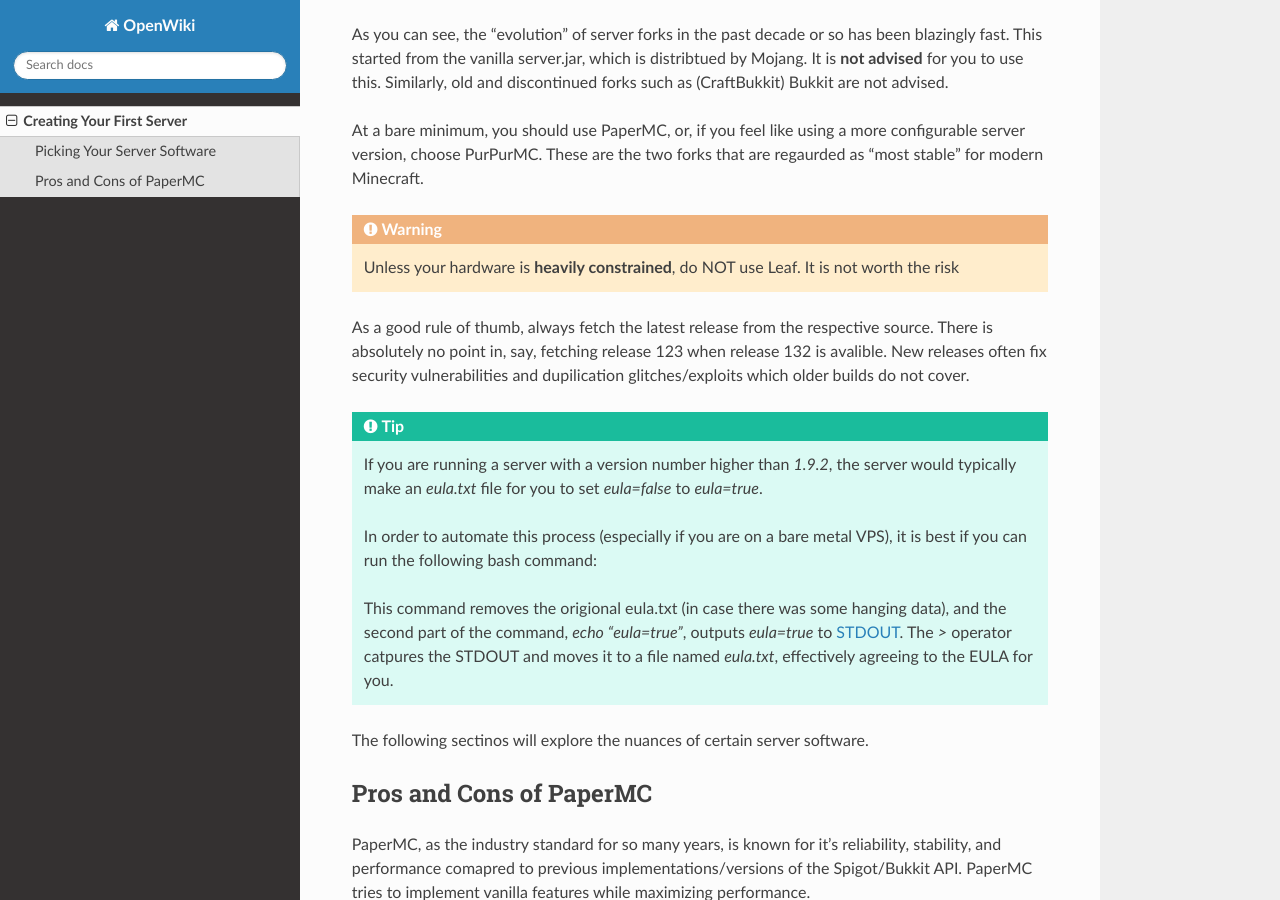
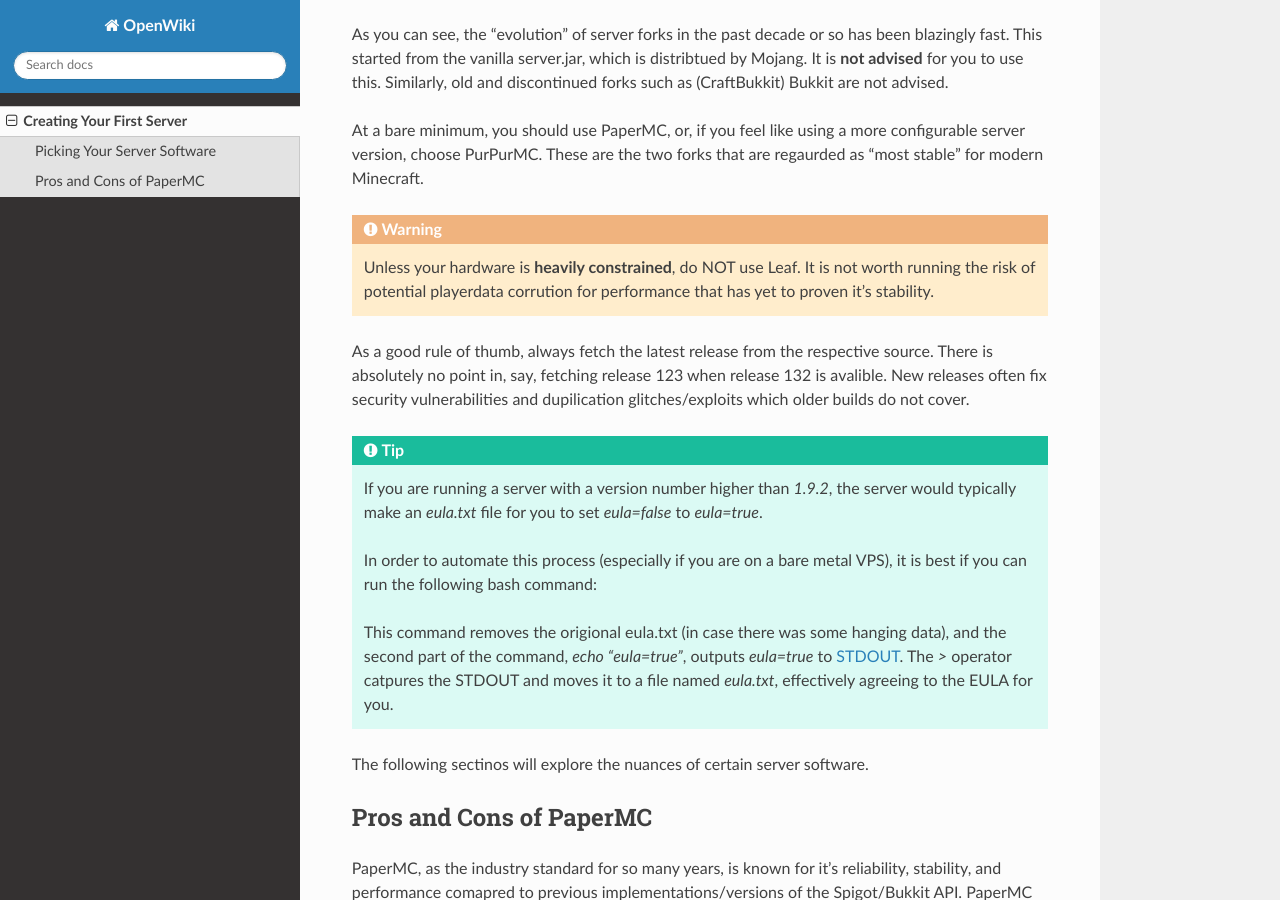
Before and after one commit to Earth1283/OpenWiki, a Sphinx documentation site: the page built from docs/source/first_server.rst, in a window 1280 px wide and 900 px high, scrolled down 1348 px. Built offline with Sphinx 7.4.7 and the Read the Docs theme 3.1.0, drawn with Linux system fonts in a browser that asks for light colours.

Commit message:
improved warning block

```diff
--- a/docs/source/first_server.rst
+++ b/docs/source/first_server.rst
@@ -57,7 +57,8 @@
 
 .. warning ::
     Unless your hardware is **heavily constrained**, do NOT use Leaf. It is
-    not worth the risk
+    not worth running the risk of potential playerdata corrution for performance that
+    has yet to proven it's stability.
 
 As a good rule of thumb, always fetch the latest release from the respective source.
 There is absolutely no point in, say, fetching release 123 when release 132 is avalible.
```
